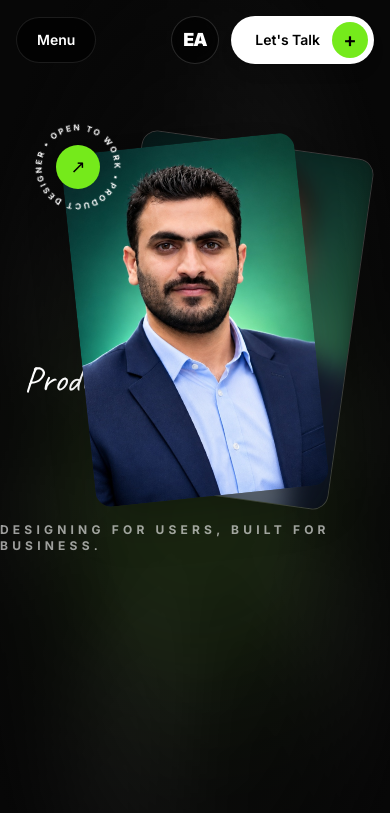
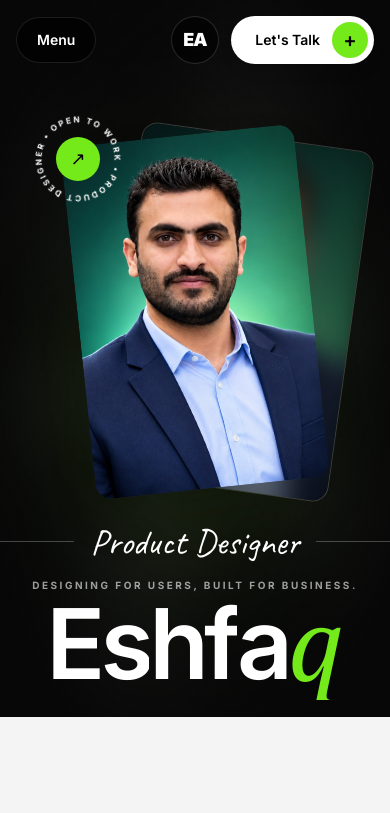
Before and after one commit to basitkarim04/Portfolio-Basit, a Next.js app: page / in a window 390 px wide. Shown: the top 813 px of the page. Built offline with nearby package versions, Linux system fonts and the light colour scheme.

Commit message:
Refactor home section layout for improved responsiveness and visual hierarchy

```diff
--- a/app/page.tsx
+++ b/app/page.tsx
@@ -188,7 +188,7 @@ export default function Home() {
       )}
 
       {/* Hero */}
-      <section id="home" className="relative flex h-[112vh] min-h-[760px] flex-col items-center overflow-hidden bg-[var(--dark)]">
+      <section id="home" className="relative flex flex-col pb-[32vw] pt-[16vh] md:pb-0 md:pt-0 md:h-[112vh] md:min-h-[760px] items-center overflow-hidden bg-[var(--dark)]">
         {/* swirling background */}
         <div className="pointer-events-none absolute inset-0">
           <div className="absolute left-1/2 top-1/2 h-[160vmax] w-[160vmax] -translate-x-1/2 -translate-y-1/2 animate-[spin_60s_linear_infinite] bg-[repeating-conic-gradient(from_0deg,#0b0b0b_0deg_18deg,#1b1b1b_28deg_40deg,#0b0b0b_52deg_60deg)] opacity-90 blur-2xl" />
@@ -198,7 +198,7 @@ export default function Home() {
         <ImageTrail />
 
         {/* script name on a line */}
-        <div className="absolute inset-x-0 top-[38%] flex items-center">
+        <div className="absolute inset-x-0 top-[38%] hidden items-center md:flex">
           <div className="h-px flex-1 bg-white/25" />
           <span className="hand px-6 text-4xl text-white md:text-6xl">Product</span>
           <div className="w-[min(520px,64vw)] shrink-0" />
@@ -208,7 +208,7 @@ export default function Home() {
 
         {/* stacked photo cards */}
         <div
-          className={`relative z-10 mt-[17vh] h-[42vh] max-h-[400px] w-[min(320px,60vw)] transition-all duration-1000 ${loaded ? "translate-y-0 opacity-100" : "translate-y-16 opacity-0"}`}
+          className={`relative z-10 h-[42vh] md:mt-[17vh] max-h-[400px] w-[min(320px,60vw)] transition-all duration-1000 ${loaded ? "translate-y-0 opacity-100" : "translate-y-16 opacity-0"}`}
         >
           <div className="absolute inset-0 translate-x-10 rotate-[8deg] overflow-hidden rounded-2xl border border-white/20">
             <Image src="/eshfaq.jpg" alt="" fill sizes="320px" className="scale-110 object-cover object-top opacity-70 blur-md" />
@@ -230,9 +230,15 @@ export default function Home() {
           </div>
         </div>
 
+        <div className="relative z-10 mt-8 flex w-full items-center md:hidden">
+          <div className="h-px flex-1 bg-white/25" />
+          <span className="hand px-4 text-4xl text-white">Product Designer</span>
+          <div className="h-px flex-1 bg-white/25" />
+        </div>
+
         {/* tagline */}
         <p
-          className={`relative z-10 mt-6 text-xs font-bold uppercase tracking-[0.35em] text-white/60 transition-all delay-300 duration-1000 ${loaded ? "opacity-100" : "opacity-0"}`}
+          className={`relative z-10 mt-4 px-6 text-center md:mt-8 text-[10px] font-bold uppercase tracking-[0.25em] md:text-xs md:tracking-[0.35em] text-white/60 transition-all delay-300 duration-1000 ${loaded ? "opacity-100" : "opacity-0"}`}
         >
           Designing for users, built for business.
         </p>
```
